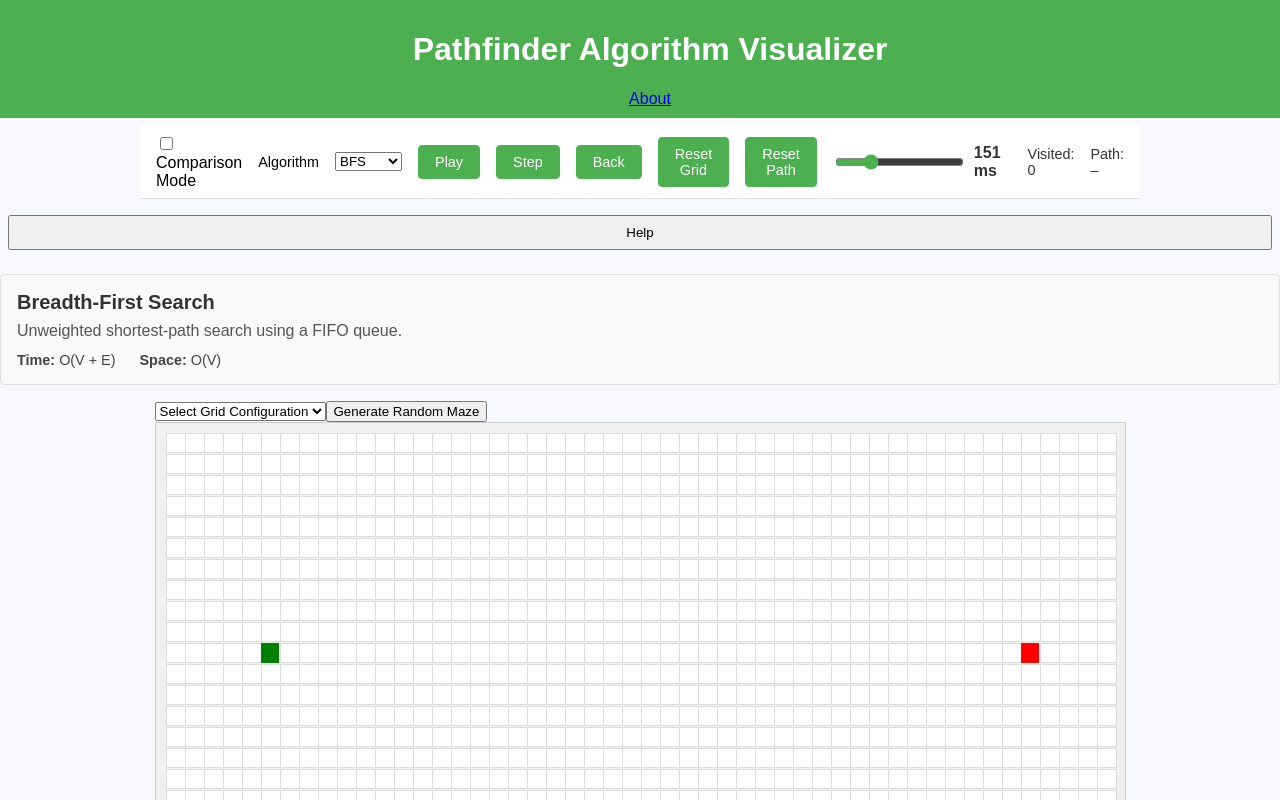
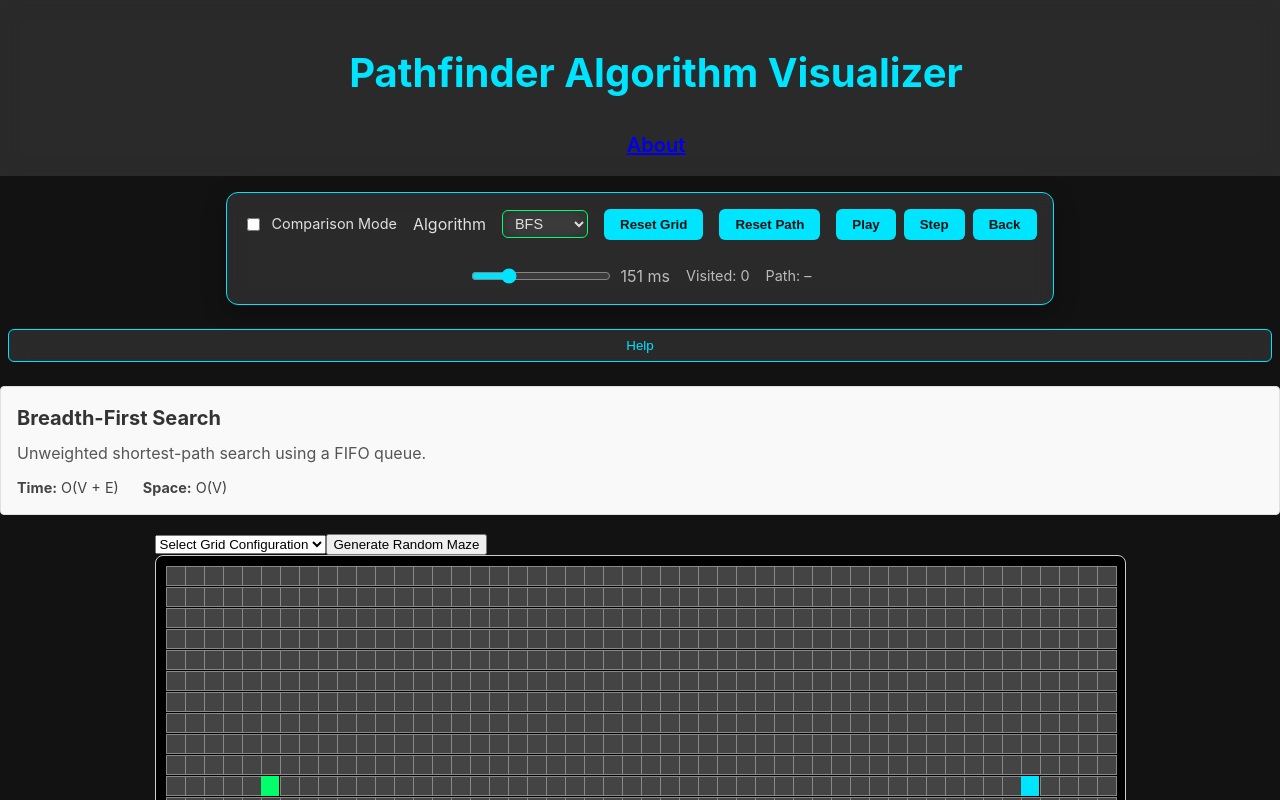
Before and after one commit to Jwmarsh16/pathfinding-algorithm, a React (Vite) app in the folder client/: page / in a window 1280 px wide. Shown: the top 800 px of the page. Built offline with nearby package versions, Linux system fonts and the light colour scheme.

Commit message:
Refactor control panel CSS
Move control-panel styling from global.css into ControlPanel.css
for better modularity and isolation. Refactor the panel layout to
use inline-grid so it shrink-wraps its controls and stats,
eliminating excess empty space on the right

```diff
--- a/client/src/components/ControlPanel.css
+++ b/client/src/components/ControlPanel.css
@@ -1,66 +1,143 @@
 /* src/components/ControlPanel.css */
 
+/* Use inline-grid to shrink-wrap first row (left+center),
+   and place stats in a second row centered. */
 .control-panel {
+  display: inline-grid;
+  grid-template-areas:
+    "left center"
+    "right right";
+  grid-auto-columns: max-content;
+  grid-auto-rows: auto;
+  gap: 1rem;
+  padding: 1rem;
+  margin: 1rem auto;
+  box-sizing: border-box;
+
+  background-color: var(--surface-color);
+  backdrop-filter: blur(var(--backdrop-blur));
+  border: 1px solid var(--primary-color);
+  border-radius: 12px;
+  box-shadow: 0 8px 24px rgba(0, 0, 0, 0.3);
+}
+
+/* Assign grid areas */
+.control-panel__left {
+  grid-area: left;
   display: flex;
   align-items: center;
   gap: 1rem;
-  padding: 0.5rem 1rem;
-  background-color: #ffffff;
-  border-bottom: 1px solid #ddd;
-  width: 90%;
-  max-width: 1000px;
-  margin: 0.5rem auto;
-  box-sizing: border-box;
 }
 
+.control-panel__center {
+  grid-area: center;
+  display: flex;
+  align-items: center;
+  gap: 0.5rem;
+}
+
+.control-panel__right {
+  grid-area: right;
+  display: flex;
+  justify-content: center;
+  align-items: center;
+  gap: 1rem;
+  margin-top: 0.5rem;
+}
+
+/* Comparison mode doesn’t change layout; grid handles both cases smoothly */
+
+/* Left group styles */
+.control-panel__left .control-panel__compare-toggle {
+  display: flex;
+  align-items: center;
+  gap: 0.5rem;
+  font-size: 0.9rem;
+  color: var(--text-color);
+}
+
+.control-panel__left select {
+  padding: 0.25rem 0.5rem;
+  background-color: var(--surface-color);
+  color: var(--text-color);
+  border: 1px solid var(--accent-color);
+  border-radius: 6px;
+  backdrop-filter: blur(var(--backdrop-blur));
+  font-size: 0.9rem;
+}
+
+/* Buttons */
 .control-panel button {
   padding: 0.5rem 1rem;
-  border: 1px solid #4caf50;
-  background-color: #4caf50;
-  color: #ffffff;
-  font-size: 0.9rem;
-  border-radius: 4px;
+  border: none;
+  background-color: var(--primary-color);
+  color: var(--bg-color);
+  font-weight: 600;
+  border-radius: 6px;
   cursor: pointer;
-  transition: background-color 0.2s ease;
-}
-.control-panel button:hover {
-  background-color: #45a047;
+  transition: transform 0.1s ease, box-shadow 0.2s ease;
 }
 
-/* Make the speed slider label and track more visible */
+.control-panel button:hover {
+  transform: scale(1.05);
+  box-shadow: 0 0 12px var(--primary-color);
+}
+
+/* Slider */
 .control-panel__slider {
   display: flex;
   align-items: center;
   gap: 0.5rem;
   font-size: 1rem;
-  font-weight: 600;
-  color: #333;
+  color: var(--text-secondary);
 }
 
 .control-panel__slider input[type="range"] {
   width: 140px;
-  cursor: pointer;
-  /* modern browsers support accent-color to tint the slider */
-  accent-color: #4caf50;
+  accent-color: var(--primary-color);
 }
 
-/* Dropdown styling */
-.control-panel__dropdown {
+/* Stats badges */
+.control-panel__stats {
   display: flex;
   align-items: center;
-  gap: 0.25rem;
+  gap: 1rem;
   font-size: 0.9rem;
-}
-.control-panel__dropdown select {
-  padding: 0.25rem 0.5rem;
-  font-size: 0.9rem;
+  color: var(--text-secondary);
 }
 
-/* Stats on the right */
-.control-panel__stats {
-  margin-left: auto;
-  display: flex;
-  gap: 1rem;
-  font-size: 0.9rem;
-  color: #333;
+.control-panel__stats span {
+  display: inline-flex;
+  align-items: center;
+  gap: 0.25rem;
 }
+
+/* Inputs & selects blend */
+.control-panel input,
+.control-panel select {
+  background: transparent;
+  color: var(--text-color);
+}
+
+/* Responsive fallback */
+@media (max-width: 800px) {
+  .control-panel {
+    display: grid;
+    grid-template-areas:
+      "left"
+      "center"
+      "right";
+    grid-auto-columns: auto;
+    gap: 0.5rem;
+    width: auto;
+  }
+  .control-panel__left,
+  .control-panel__center,
+  .control-panel__right {
+    justify-content: center;
+    margin: 0.5rem 0;
+  }
+  .control-panel__slider input[type="range"] {
+    width: 100%;
+  }
+}
--- a/client/src/components/ControlPanel.jsx
+++ b/client/src/components/ControlPanel.jsx
@@ -1,11 +1,17 @@
 // src/components/ControlPanel.jsx
+/**
+ * File: src/components/ControlPanel.jsx
+ *
+ * Adds a modifier class when in comparison mode so the CSS can target
+ * .control-panel--compare to adjust wrapping/layout.
+ */
+
 import React from 'react'
 import { SPEED_MIN, SPEED_MAX } from '../config'
 import { computeAnimationDelay } from '../utils/animationHelpers'
 import './ControlPanel.css'
 
 function ControlPanel({
-  // original props
   isPlaying,
   onTogglePlay,
   onStep,
@@ -19,8 +25,6 @@ function ControlPanel({
   onSpeedChange,
   speed,
   statistics,
-
-  // comparison mode props
   compareMode,
   onCompareToggle,
   selectedAlgorithm,
@@ -30,9 +34,15 @@ function ControlPanel({
   onAlgorithmChangeA,
   onAlgorithmChangeB
 }) {
+  // Add the modifier class when compareMode is true
+  const panelClass = compareMode
+    ? 'control-panel control-panel--compare'
+    : 'control-panel'
+
   return (
-    <div className="control-panel">
-      {/* Comparison Mode Toggle */}
+    <div className={panelClass}>
+      {/* Left group: comparison toggle, algorithms, resets */}
+      <div className="control-panel__left">
         <label className="control-panel__compare-toggle">
           <input
             type="checkbox"
@@ -42,7 +52,6 @@ function ControlPanel({
           Comparison Mode
         </label>
 
-      {/* Algorithm selector(s) */}
         {compareMode ? (
           <>
             <label htmlFor="algoA-select">Algorithm A</label>
@@ -56,7 +65,6 @@ function ControlPanel({
               <option value="dijkstra">Dijkstra</option>
               <option value="astar">A*</option>
             </select>
-
             <label htmlFor="algoB-select">Algorithm B</label>
             <select
               id="algoB-select"
@@ -87,11 +95,17 @@ function ControlPanel({
           </>
         )}
 
-      {/* Play/Pause / Step / Back */}
-      <button
-        type="button"
-        onClick={onTogglePlay}
-      >
+        <button type="button" onClick={onResetGrid}>
+          Reset Grid
+        </button>
+        <button type="button" onClick={onResetPath}>
+          Reset Path
+        </button>
+      </div>
+
+      {/* Center group: Play/Pause, Step, Back */}
+      <div className="control-panel__center">
+        <button type="button" onClick={onTogglePlay}>
           {isPlaying ? 'Pause' : 'Play'}
         </button>
         <button
@@ -112,12 +126,10 @@ function ControlPanel({
         >
           Back
         </button>
+      </div>
 
-      {/* Resets */}
-      <button type="button" onClick={onResetGrid}>Reset Grid</button>
-      <button type="button" onClick={onResetPath}>Reset Path</button>
-
-      {/* Speed Slider */}
+      {/* Right group: Speed slider & Stats */}
+      <div className="control-panel__right">
         <div className="control-panel__slider">
           <input
             type="range"
@@ -129,11 +141,10 @@ function ControlPanel({
           />
           <span>{computeAnimationDelay(speed)} ms</span>
         </div>
-
-      {/* Statistics */}
         <div className="control-panel__stats">
           <span>Visited: {statistics.visitedNodes}</span>
           <span>Path: {statistics.pathLength ?? '–'}</span>
+        </div>
       </div>
     </div>
   )
--- a/client/src/styles/global.css
+++ b/client/src/styles/global.css
@@ -1,58 +1,87 @@
 /* src/styles/global.css */
-/*
-  • Retained existing layout and reset rules.
-  • Increased bottom margin on .stats-panel for more breathing room.
-  • Styles for the stats box and badges remain as before.
-*/
+
+/* ─── Theme Variables & Typography ─────────────────────────────────────── */
+:root {
+  /* Color Palette */
+  --bg-color: #121212;
+  --surface-color: rgba(255, 255, 255, 0.1);
+  --primary-color: #00e5ff;
+  --accent-color: #00ff6a;
+  --error-color: #cf6679;
+  --text-color: #e0e0e0;
+  --text-secondary: #bbbbbb;
+
+  /* Node/Grid Specifics */
+  --grid-bg: #000000;
+  --node-bg: #444444;
+  --node-border: #888888;
+  --node-visited-bg: #888888;
+  --node-path-bg: #007ea7;
+  --node-wall-bg: #000000;
+
+  /* Blur for glassmorphism */
+  --backdrop-blur: 10px;
+
+  /* Fonts */
+  --font-sans: 'Inter', sans-serif;
+  --font-mono: 'Source Code Pro', monospace;
+}
+
+/* ─── Global Reset & Base ───────────────────────────────────────────────── */
+html, body, #root {
+  margin: 0;
+  padding: 0;
+  width: 100%;
+  height: 100%;
+  background-color: var(--bg-color);
+  color: var(--text-color);
+  font-family: var(--font-sans);
+  font-size: 16px;
+  line-height: 1.5;
+}
 
 /* ─── App Container ─────────────────────────────────────────────────────── */
 .app {
   display: flex;
   flex-direction: column;
   align-items: stretch;
-  font-family: Arial, sans-serif;
-  background-color: #f7f9fc;
   min-height: 100vh;
   width: 100%;
+  background-color: var(--bg-color);
 }
 
 /* ─── Header & Footer ───────────────────────────────────────────────────── */
 header {
   width: 100%;
   text-align: center;
-  padding: 10px;
-  background-color: #4caf50;
-  color: white;
+  padding: 1rem;
+  background-color: var(--surface-color);
+  backdrop-filter: blur(var(--backdrop-blur));
+  color: var(--primary-color);
+  font-size: 1.25rem;
+  font-weight: 600;
 }
 
 footer {
   margin-top: auto;
-  padding: 10px;
-  background-color: #f1f1f1;
+  padding: 1rem;
+  background-color: var(--surface-color);
+  backdrop-filter: blur(var(--backdrop-blur));
   width: 100%;
   text-align: center;
+  color: var(--text-secondary);
 }
 
 /* ─── No-Path Banner ───────────────────────────────────────────────────── */
 .no-path-banner {
-  background-color: #ffebeb;
-  color: #b00020;
+  background-color: var(--error-color);
+  color: #fff;
   padding: 0.75rem 1rem;
   text-align: center;
   font-weight: 600;
-  border: 1px solid #b00020;
   border-radius: 4px;
   margin: 0.5rem auto;
   max-width: 600px;
-}
-
-/* ─── Global Reset & Root ───────────────────────────────────────────────── */
-html, body, #root {
-  margin: 0;
-  padding: 0;
-  width: 100%;
-  height: 100%;
-  background: #fff;
 }
 
 /* ─── Grid Wrapper & Compare Layout ─────────────────────────────────────── */
@@ -64,15 +93,21 @@ html, body, #root {
   align-self: stretch;
   width: 100%;
 }
+
 .grid-wrapper.compare {
   gap: 1rem;
 }
+
 .grid-half {
   flex: 1;
 }
+
 .grid-half h3 {
   text-align: center;
   margin-bottom: 0.5rem;
+  font-family: var(--font-mono);
+  font-weight: 500;
+  color: var(--accent-color);
 }
 
 /* ─── Comparison InfoPanels ─────────────────────────────────────────────── */
@@ -81,28 +116,25 @@ html, body, #root {
   gap: 1rem;
   margin: 1rem 0;
 }
+
 .info-panel-half {
   flex: 1;
 }
 
 /* ─── Stats Box ─────────────────────────────────────────────────────────── */
-/* Wraps the badges in a neat, bordered box with shadow */
 .stats-panel {
   display: flex;
   justify-content: center;
   gap: 1rem;
-  /* Added extra bottom margin for spacing below the box */
   margin: 0.75rem auto 3rem;
   max-width: 300px;
-
-  background-color: #ffffff;
-  border: 1px solid #e0e0e0;
+  background-color: var(--surface-color);
+  backdrop-filter: blur(var(--backdrop-blur));
   border-radius: 8px;
   padding: 0.5rem 1rem;
-  box-shadow: 0 2px 4px rgba(0, 0, 0, 0.1);
+  border: 1px solid rgba(255, 255, 255, 0.2);
 }
 
-/* ─── Badge Styling ─────────────────────────────────────────────────────── */
 .stats-panel span {
   display: inline-flex;
   align-items: center;
@@ -110,26 +142,67 @@ html, body, #root {
   border-radius: 12px;
   font-weight: bold;
   font-size: 0.9rem;
+  font-family: var(--font-mono);
 }
 
-/* Visited nodes badge */
 .stats-panel span.visited {
-  background-color: #e8f5e9;
-  color: #2e7d32;
+  background-color: rgba(0, 255, 106, 0.1);
+  color: #00ff6a;
 }
 
-/* Path length badge */
 .stats-panel span.path {
-  background-color: #fce4ec;
-  color: #c2185b;
+  background-color: rgba(0, 229, 255, 0.1);
+  color: #00e5ff;
 }
 
-/* Icons before text */
-.stats-panel span.visited::before {
-  content: '👁️';
-  margin-right: 0.4rem;
+/* ─── Grid Canvas & Nodes ───────────────────────────────────────────────── */
+.visualizer-canvas {
+  display: grid;
+  grid-template-columns: repeat(50, minmax(16px, 1fr));
+  grid-auto-rows: minmax(16px, 1fr);
+  gap: 1px;
+  width: 100%;
+  box-sizing: border-box;
+  background-color: var(--grid-bg);
+  padding: 10px;
+  border-radius: 8px;
 }
-.stats-panel span.path::before {
-  content: '🛤️';
-  margin-right: 0.4rem;
+
+.grid-row {
+  display: contents;
 }
+
+.node {
+  width: 100%;
+  aspect-ratio: 1 / 1;
+  border: 1px solid var(--node-border);
+  background-color: var(--node-bg);
+  transition: background-color 0.3s ease, box-shadow 0.2s ease;
+}
+
+.node-wall    { background-color: var(--node-wall-bg); }
+.node-start   { background-color: var(--accent-color); }
+.node-end     { background-color: var(--primary-color); }
+.node-visited { background-color: var(--node-visited-bg); }
+.node-path    { background-color: var(--node-path-bg); }
+
+.node:hover {
+  cursor: pointer;
+  box-shadow: 0 0 10px var(--accent-color);
+}
+
+/* ─── Help Button ─────────────────────────────────────────────────────── */
+.help-button {
+  background: var(--surface-color);
+  backdrop-filter: blur(var(--backdrop-blur));
+  border: 1px solid var(--primary-color);
+  color: var(--primary-color);
+  padding: 0.5rem 1rem;
+  border-radius: 6px;
+  cursor: pointer;
+  transition: box-shadow 0.2s ease;
+}
+
+.help-button:hover {
+  box-shadow: 0 0 8px var(--primary-color);
+}
```
Lines whose indentation alone changed are shown as unchanged.
